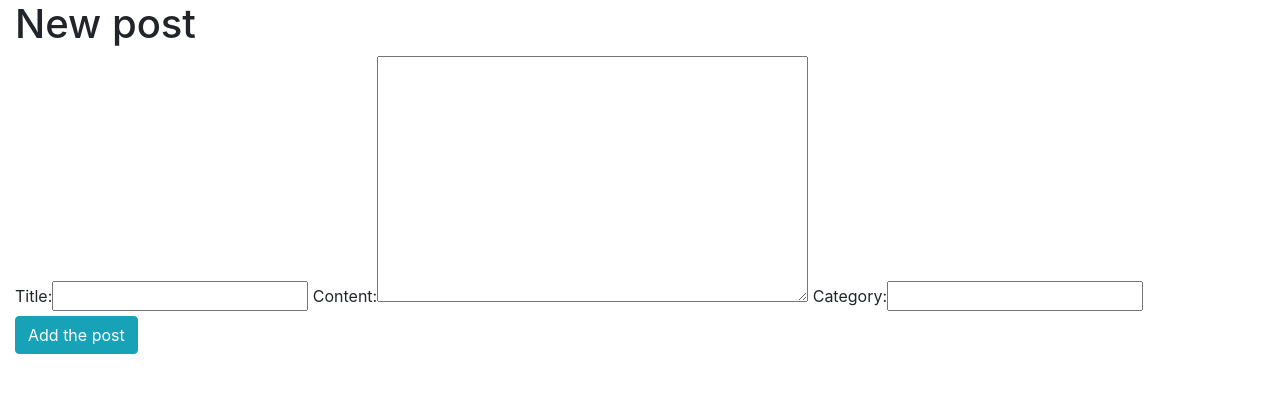
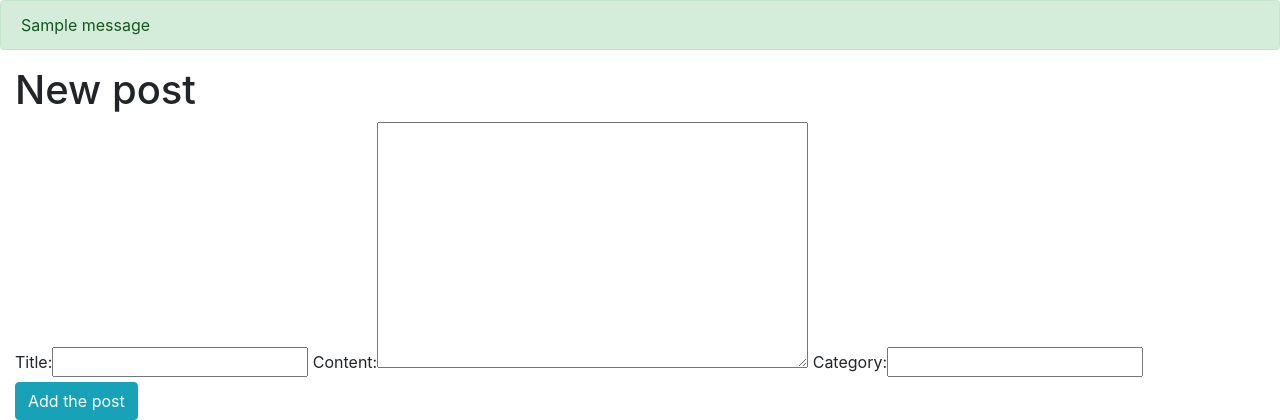
Before and after one commit to Walachul/milestone4, a Django app: a page that uses templates/base.html in a window 1280 px wide. Shown: the part 56-476 px from the top of the page. Run offline with Django 3.2, Linux system fonts and the light colour scheme; tables that the repository leaves empty hold one stand-in row (values such as "Sample post"); one stand-in notice (Sample message) is shown; some libraries are stand-ins or nearby versions.

Commit message:
Modified template base.html to display flash messages from django backend. Tested functionality by creating a new user. Test success.

```diff
--- a/templates/base.html
+++ b/templates/base.html
@@ -63,6 +63,17 @@
     </header>
     <!-- MAIN -->
     <main id="main" class="content">
+        <!-- Display flash messages from backend if present
+             The users gets notified with success,
+            warning or error message-->
+        {% if messages %}
+        {% for message in messages %}
+        <div class="alert alert-{{ message.tags }}">
+            {{ message }}
+        </div>
+
+        {% endfor %}
+        {% endif %}
         {% block content %}
         {% endblock content%}
     </main>
```
